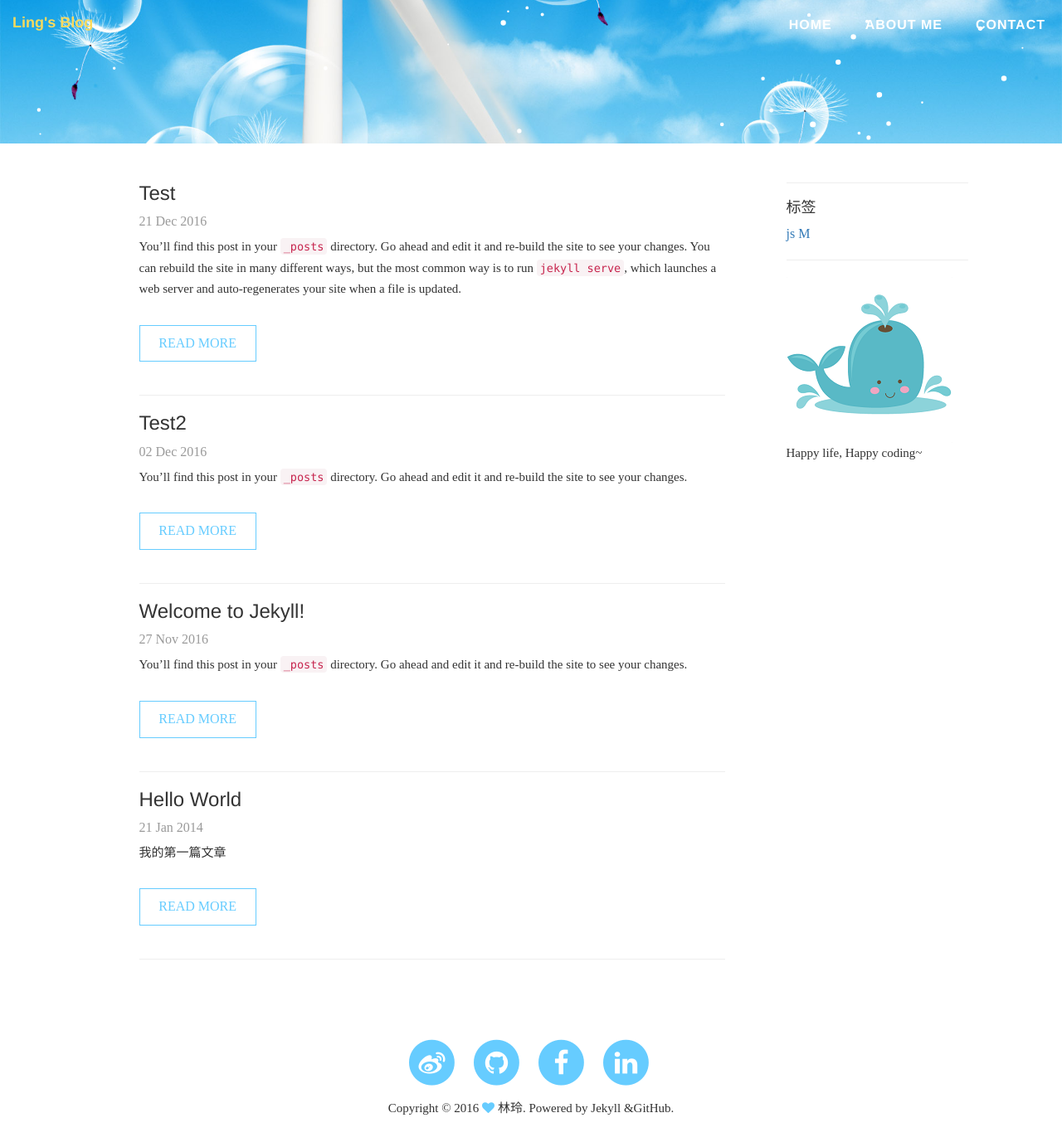
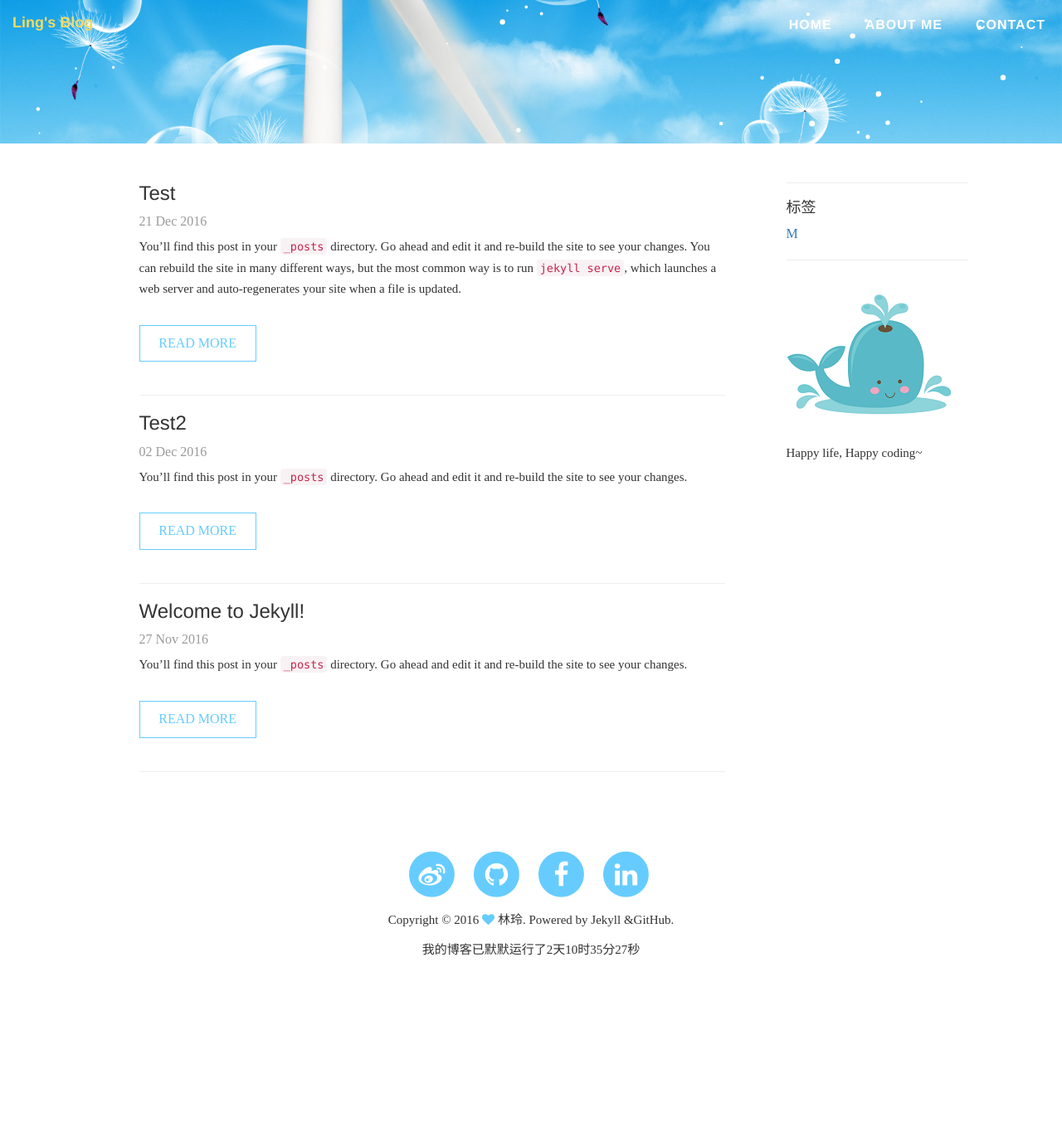
Before and after one commit to LingLinyp/MyBlog, a Jekyll site: the page built from index.html, in a window 1280 px wide and 1400 px high, scrolled down 327 px. Shown: the top 1383 px of the window at 83% size. Built offline with Jekyll 4.4.1, drawn with Linux system fonts in a browser that asks for light colours; after the commit the page ends 1535 px from its top, so only the background shows below that.

Commit message:
add_time_counter

```diff
--- a/_includes/footer.html
+++ b/_includes/footer.html
@@ -37,7 +37,24 @@
     </ul>
 
     <p>Copyright © 2016 <i class="fa fa-heart" aria-hidden="true" style="color: #66ccff"></i> 林玲. Powered by Jekyll &GitHub.</p>
-
+    <p id="count"></p>
   </div>
 
 </footer>
+
+
+<script>
+
+  window.setInterval('counter()',1000);
+  function counter(){
+    var date=new Date();
+    var startDate=new Date(2016,11,07,0,0,0);
+    var time=(date-startDate)/1000;
+    var day=Math.floor(time/(24*60*60));
+    var hour=Math.floor(time%(24*60*60)/(60*60));
+    var minute=Math.floor(time%(24*60*60)%(60*60)/60);
+    var second=Math.floor(time%(24*60*60)%(60*60)%60);
+    var str="我的博客已默默运行了" + day + "天" + hour +"时" + minute + "分" + second + "秒";
+    document.getElementById('count').innerHTML=str;
+  }
+</script>
--- a/_posts/2014-01-21-hello-world.markdown
+++ /dev/null
@@ -1,6 +0,0 @@
----
-layout: post
-tags: js
-header-img: sidebar_1.jpg
----
-<p>我的第一篇文章</p>
```
Also changed, not shown: 2 other files.
